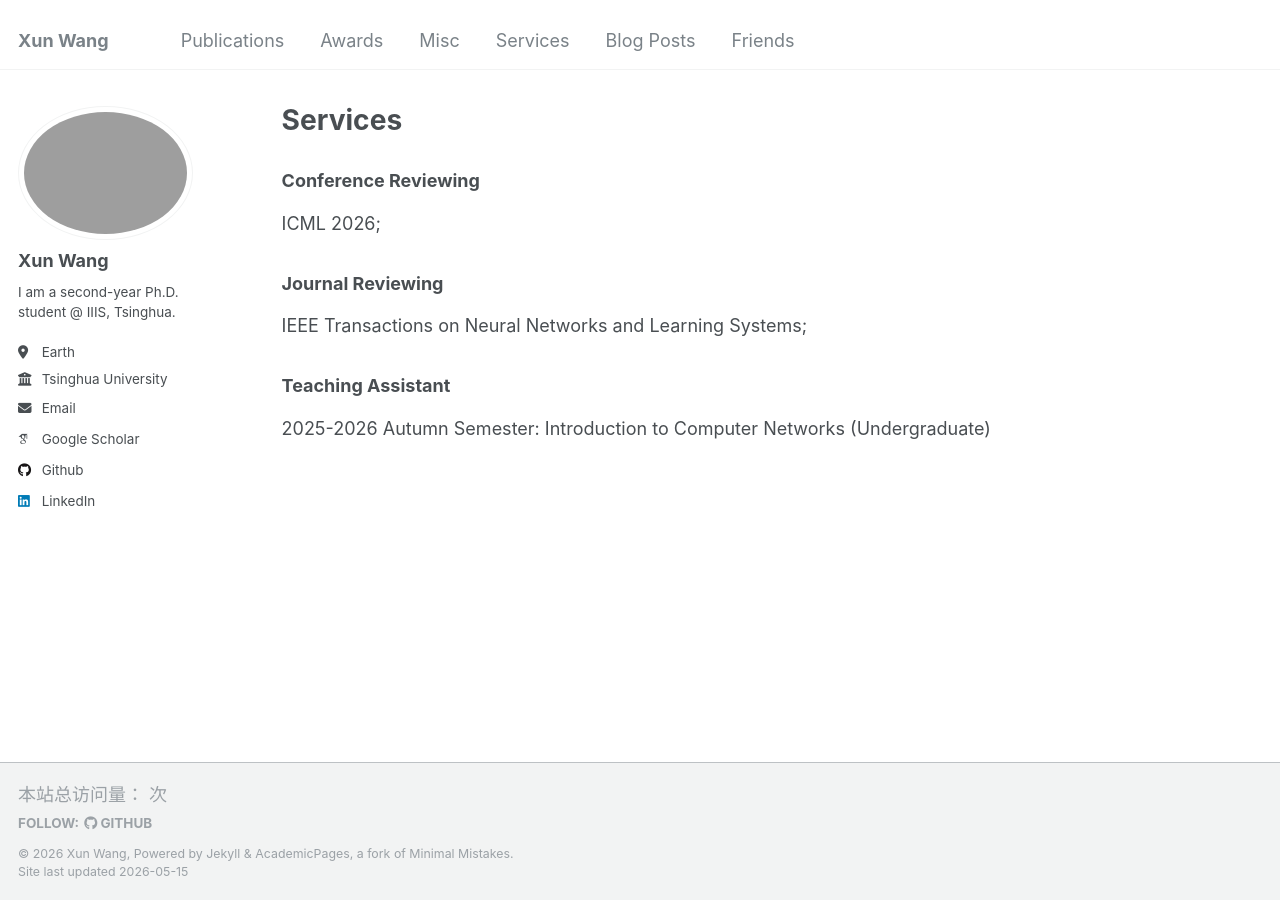
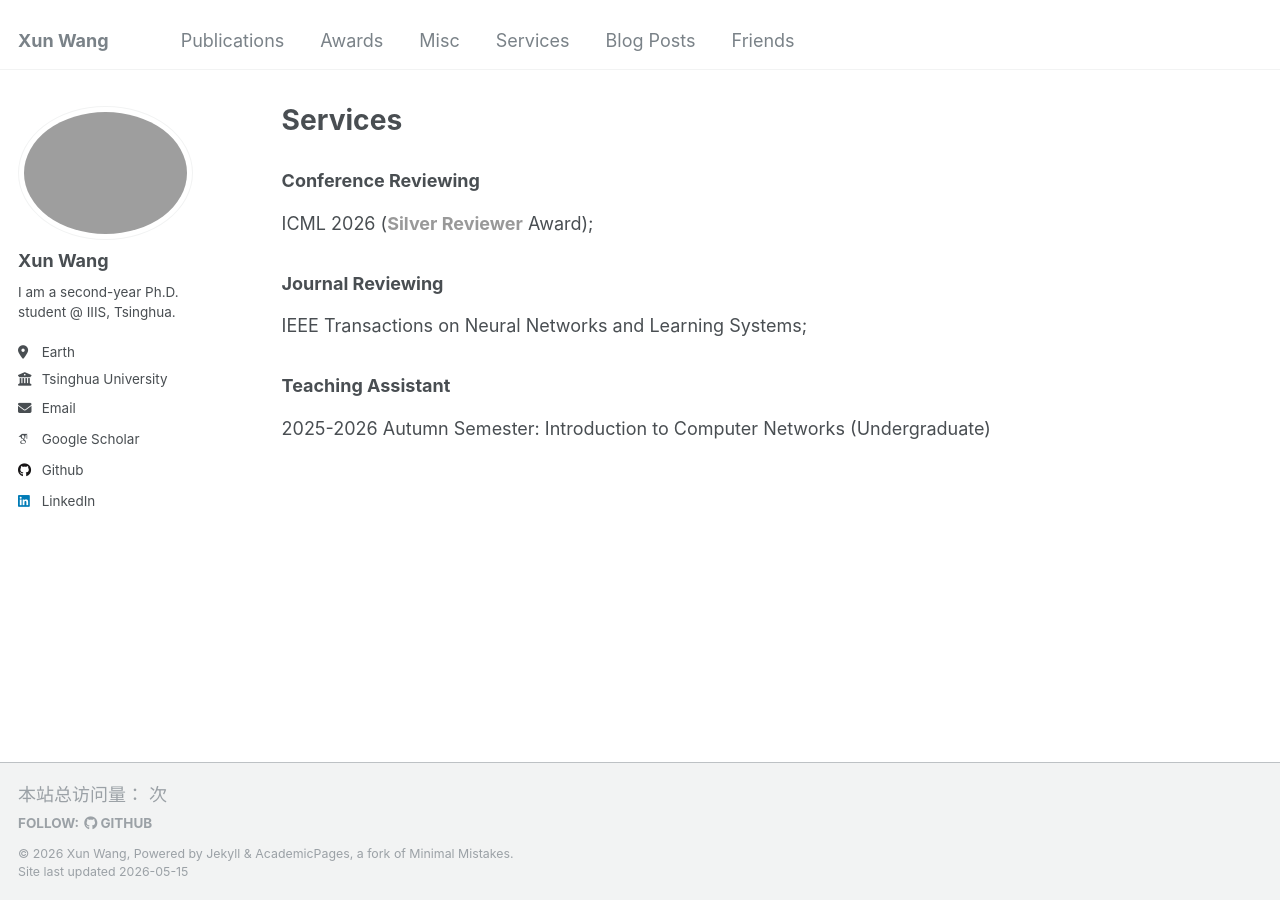
Before and after one commit to Misakau/Misakau.github.io, a Jekyll site: the page built from _pages/services.md, in a window 1280 px wide. Built offline with Jekyll 4.4.1, drawn with Linux system fonts in a browser that asks for light colours; some web fonts are replaced; comment, search, counter and statistics services are not loaded.

Commit message:
add icml

```diff
--- a/_pages/services.md
+++ b/_pages/services.md
@@ -10,7 +10,7 @@ redirect_from:
 {% include base_path %}
 
 ### Conference Reviewing
- ICML 2026;
+ ICML 2026 (<span style="color:rgb(153, 153, 153); font-weight: bold;">Silver Reviewer</span> Award);
 ### Journal Reviewing
 IEEE Transactions on Neural Networks and Learning Systems;
 ### Teaching Assistant
```
